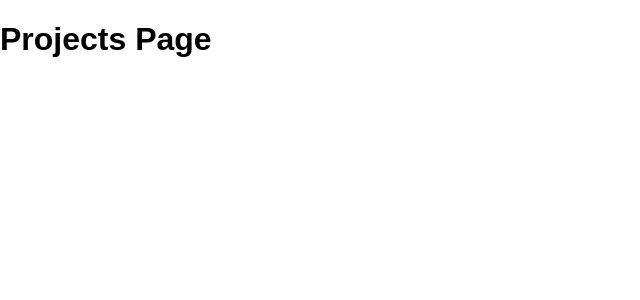
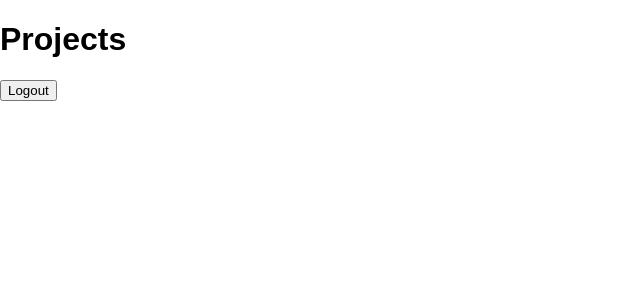
Before and after one commit to mohammad-hafi/Project-Management-React, a React (Vite) app: page /projects in a window 1280 px wide. Shown: the top 300 px of the page, without its empty margins (0-640 px from the left). Built offline with nearby package versions, Linux system fonts and the light colour scheme.

Commit message:
Adding Logout

```diff
--- a/src/App.tsx
+++ b/src/App.tsx
@@ -2,12 +2,14 @@ import { BrowserRouter, Navigate, Route, Routes } from "react-router-dom";
 import LoginPage from "./pages/LoginPage/LoginPage";
 import ProjectsPage from "./pages/ProjectsPage/ProjectsPage";
 import ProtectedRoute from "./routes/ProtectedRoute";
+import PublicRoute from "./routes/PublicRoute";
 function App() {
   return (
     <BrowserRouter>
       <Routes>
-        <Route path="/login" element={<LoginPage />} />
-
+        <Route element={<PublicRoute />}>
+          <Route path="/login" element={<LoginPage />} />
+        </Route>
         <Route element={<ProtectedRoute />}>
           <Route path="/projects" element={<ProjectsPage />} />
         </Route>
--- a/src/pages/ProjectsPage/ProjectsPage.tsx
+++ b/src/pages/ProjectsPage/ProjectsPage.tsx
@@ -1,3 +1,20 @@
+import { useNavigate } from "react-router-dom";
+import { useAuth } from "../../auth/AuthContext";
+
 export default function ProjectsPage() {
-  return <h1>Projects Page</h1>;
+  const navigate = useNavigate();
+  const { logout } = useAuth();
+
+  function handleLogout() {
+    logout();
+    navigate("/login", { replace: true });
+  }
+
+  return (
+    <main>
+      <h1>Projects</h1>
+
+      <button onClick={handleLogout}>Logout</button>
+    </main>
+  );
 }
--- /dev/null
+++ b/src/routes/PublicRoute.tsx
@@ -0,0 +1,12 @@
+import { Navigate, Outlet } from "react-router-dom";
+import { useAuth } from "../auth/AuthContext";
+
+export default function PublicRoute() {
+  const { isAuthenticated } = useAuth();
+
+  if (isAuthenticated) {
+    return <Navigate to="/projects" replace />;
+  }
+
+  return <Outlet />;
+}
```
